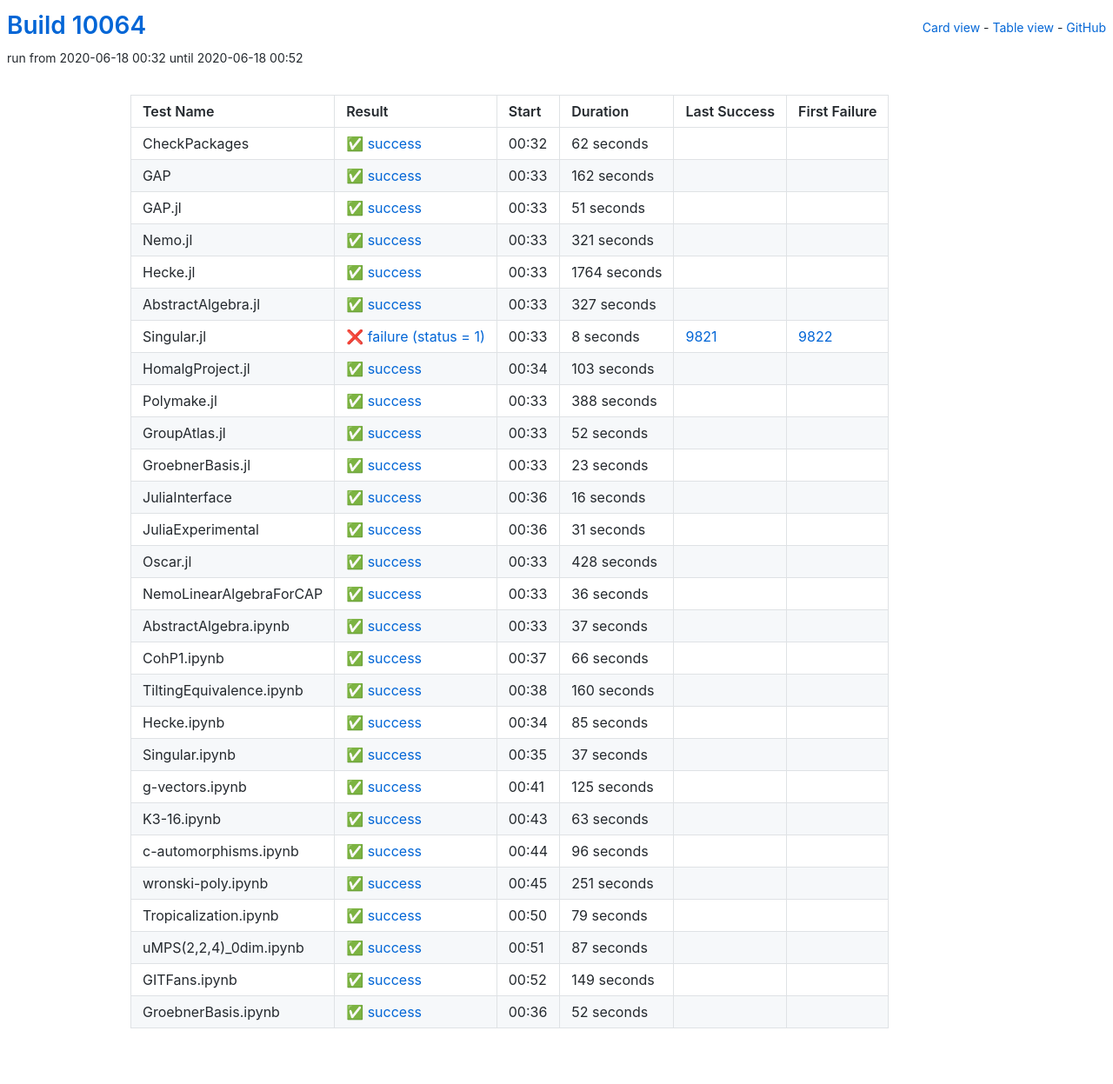
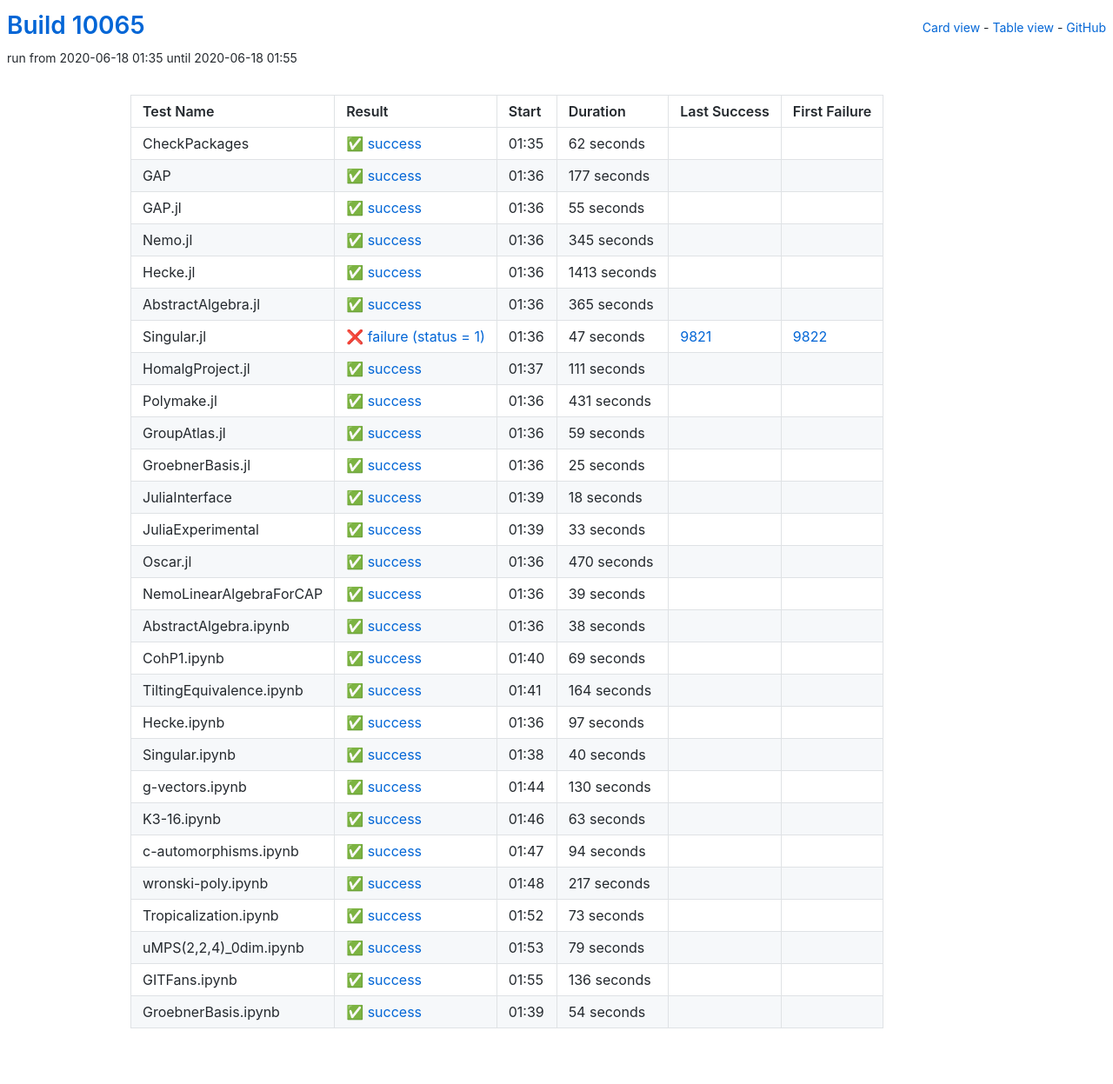
Before and after one commit to oscar-system/oscar-ci-status, a Jekyll site: the page built from table.html, in a window 1280 px wide. Shown: the whole page at 87% size. Built offline with Jekyll 4.4.1, drawn with Linux system fonts in a browser that asks for light colours.

Commit message:
Build #10065

```diff
--- a/_data/ci.yml
+++ b/_data/ci.yml
@@ -1,6 +1,6 @@
 ---
-build: 10064
-build_url: https://oscarci.mathematik.uni-kl.de/job/oscar/10064/
+build: 10065
+build_url: https://oscarci.mathematik.uni-kl.de/job/oscar/10065/
 job: oscar
 organization: oscar-system
 repo: oscar-ci-status
@@ -8,8 +8,8 @@
 tests:
 - name: CheckPackages
   id: checkpackages
-  log: https://oscarci.mathematik.uni-kl.de/job/oscar/10064/artifact/logs/build-10064/CheckPackages.log
-  start: 2020-06-18 00:32
+  log: https://oscarci.mathematik.uni-kl.de/job/oscar/10065/artifact/logs/build-10065/CheckPackages.log
+  start: 2020-06-18 01:35
   success: true
   exitcode: 0
   status: success
@@ -20,248 +20,248 @@
   first_failure_url:
 - name: GAP
   id: gap
-  log: https://oscarci.mathematik.uni-kl.de/job/oscar/10064/artifact/logs/build-10064/GAP.log
-  start: 2020-06-18 00:33
+  log: https://oscarci.mathematik.uni-kl.de/job/oscar/10065/artifact/logs/build-10065/GAP.log
+  start: 2020-06-18 01:36
   success: true
   exitcode: 0
   status: success
-  duration: 162
+  duration: 177
   last_success: false
   last_success_url:
   first_failure: false
   first_failure_url:
 - name: GAP.jl
   id: gap-jl
-  log: https://oscarci.mathematik.uni-kl.de/job/oscar/10064/artifact/logs/build-10064/GAP.jl.log
-  start: 2020-06-18 00:33
+  log: https://oscarci.mathematik.uni-kl.de/job/oscar/10065/artifact/logs/build-10065/GAP.jl.log
+  start: 2020-06-18 01:36
   success: true
   exitcode: 0
   status: success
-  duration: 51
+  duration: 55
   last_success: false
   last_success_url:
   first_failure: false
   first_failure_url:
 - name: Nemo.jl
   id: nemo-jl
-  log: https://oscarci.mathematik.uni-kl.de/job/oscar/10064/artifact/logs/build-10064/Nemo.jl.log
-  start: 2020-06-18 00:33
+  log: https://oscarci.mathematik.uni-kl.de/job/oscar/10065/artifact/logs/build-10065/Nemo.jl.log
+  start: 2020-06-18 01:36
   success: true
   exitcode: 0
   status: success
-  duration: 321
+  duration: 345
   last_success: false
   last_success_url:
   first_failure: false
   first_failure_url:
 - name: Hecke.jl
   id: hecke-jl
-  log: https://oscarci.mathematik.uni-kl.de/job/oscar/10064/artifact/logs/build-10064/Hecke.jl.log
-  start: 2020-06-18 00:33
+  log: https://oscarci.mathematik.uni-kl.de/job/oscar/10065/artifact/logs/build-10065/Hecke.jl.log
+  start: 2020-06-18 01:36
   success: true
   exitcode: 0
   status: success
-  duration: 1764
+  duration: 1413
   last_success: false
   last_success_url:
   first_failure: false
   first_failure_url:
 - name: AbstractAlgebra.jl
   id: abstractalgebra-jl
-  log: https://oscarci.mathematik.uni-kl.de/job/oscar/10064/artifact/logs/build-10064/AbstractAlgebra.jl.log
-  start: 2020-06-18 00:33
+  log: https://oscarci.mathematik.uni-kl.de/job/oscar/10065/artifact/logs/build-10065/AbstractAlgebra.jl.log
+  start: 2020-06-18 01:36
   success: true
   exitcode: 0
   status: success
-  duration: 327
+  duration: 365
   last_success: false
   last_success_url:
   first_failure: false
   first_failure_url:
 - name: Singular.jl
   id: singular-jl
-  log: https://oscarci.mathematik.uni-kl.de/job/oscar/10064/artifact/logs/build-10064/Singular.jl.log
-  start: 2020-06-18 00:33
+  log: https://oscarci.mathematik.uni-kl.de/job/oscar/10065/artifact/logs/build-10065/Singular.jl.log
+  start: 2020-06-18 01:36
   success: false
   exitcode: 1
   status: failure
-  duration: 8
+  duration: 47
   last_success: 9821
   last_success_url: https://oscarci.mathematik.uni-kl.de/job/oscar/9821/
   first_failure: 9822
   first_failure_url: https://oscarci.mathematik.uni-kl.de/job/oscar/9822/
 - name: HomalgProject.jl
   id: homalgproject-jl
-  log: https://oscarci.mathematik.uni-kl.de/job/oscar/10064/artifact/logs/build-10064/HomalgProject.jl.log
-  start: 2020-06-18 00:34
+  log: https://oscarci.mathematik.uni-kl.de/job/oscar/10065/artifact/logs/build-10065/HomalgProject.jl.log
+  start: 2020-06-18 01:37
   success: true
   exitcode: 0
   status: success
-  duration: 103
+  duration: 111
   last_success: false
   last_success_url:
   first_failure: false
   first_failure_url:
 - name: Polymake.jl
   id: polymake-jl
-  log: https://oscarci.mathematik.uni-kl.de/job/oscar/10064/artifact/logs/build-10064/Polymake.jl.log
-  start: 2020-06-18 00:33
+  log: https://oscarci.mathematik.uni-kl.de/job/oscar/10065/artifact/logs/build-10065/Polymake.jl.log
+  start: 2020-06-18 01:36
   success: true
   exitcode: 0
   status: success
-  duration: 388
+  duration: 431
   last_success: false
   last_success_url:
   first_failure: false
   first_failure_url:
 - name: GroupAtlas.jl
   id: groupatlas-jl
-  log: https://oscarci.mathematik.uni-kl.de/job/oscar/10064/artifact/logs/build-10064/GroupAtlas.jl.log
-  start: 2020-06-18 00:33
+  log: https://oscarci.mathematik.uni-kl.de/job/oscar/10065/artifact/logs/build-10065/GroupAtlas.jl.log
+  start: 2020-06-18 01:36
   success: true
   exitcode: 0
   status: success
-  duration: 52
+  duration: 59
   last_success: false
   last_success_url:
   first_failure: false
   first_failure_url:
 - name: GroebnerBasis.jl
   id: groebnerbasis-jl
-  log: https://oscarci.mathematik.uni-kl.de/job/oscar/10064/artifact/logs/build-10064/GroebnerBasis.jl.log
-  start: 2020-06-18 00:33
+  log: https://oscarci.mathematik.uni-kl.de/job/oscar/10065/artifact/logs/build-10065/GroebnerBasis.jl.log
+  start: 2020-06-18 01:36
   success: true
   exitcode: 0
   status: success
-  duration: 23
+  duration: 25
   last_success: false
   last_success_url:
   first_failure: false
   first_failure_url:
 - name: JuliaInterface
   id: juliainterface
-  log: https://oscarci.mathematik.uni-kl.de/job/oscar/10064/artifact/logs/build-10064/JuliaInterface.log
-  start: 2020-06-18 00:36
+  log: https://oscarci.mathematik.uni-kl.de/job/oscar/10065/artifact/logs/build-10065/JuliaInterface.log
+  start: 2020-06-18 01:39
   success: true
   exitcode: 0
   status: success
-  duration: 16
+  duration: 18
   last_success: false
   last_success_url:
   first_failure: false
   first_failure_url:
 - name: JuliaExperimental
   id: juliaexperimental
-  log: https://oscarci.mathematik.uni-kl.de/job/oscar/10064/artifact/logs/build-10064/JuliaExperimental.log
-  start: 2020-06-18 00:36
+  log: https://oscarci.mathematik.uni-kl.de/job/oscar/10065/artifact/logs/build-10065/JuliaExperimental.log
+  start: 2020-06-18 01:39
   success: true
   exitcode: 0
   status: success
-  duration: 31
+  duration: 33
   last_success: false
   last_success_url:
   first_failure: false
   first_failure_url:
 - name: Oscar.jl
   id: oscar-jl
-  log: https://oscarci.mathematik.uni-kl.de/job/oscar/10064/artifact/logs/build-10064/Oscar.jl.log
-  start: 2020-06-18 00:33
+  log: https://oscarci.mathematik.uni-kl.de/job/oscar/10065/artifact/logs/build-10065/Oscar.jl.log
+  start: 2020-06-18 01:36
   success: true
   exitcode: 0
   status: success
-  duration: 428
+  duration: 470
   last_success: false
   last_success_url:
   first_failure: false
   first_failure_url:
 - name: NemoLinearAlgebraForCAP
   id: nemolinearalgebraforcap
-  log: https://oscarci.mathematik.uni-kl.de/job/oscar/10064/artifact/logs/build-10064/NemoLinearAlgebraForCAP.log
-  start: 2020-06-18 00:33
+  log: https://oscarci.mathematik.uni-kl.de/job/oscar/10065/artifact/logs/build-10065/NemoLinearAlgebraForCAP.log
+  start: 2020-06-18 01:36
   success: true
   exitcode: 0
   status: success
-  duration: 36
+  duration: 39
   last_success: false
   last_success_url:
   first_failure: false
   first_failure_url:
 - name: AbstractAlgebra.ipynb
   id: abstractalgebra-ipynb
-  log: https://oscarci.mathematik.uni-kl.de/job/oscar/10064/artifact/logs/build-10064/AbstractAlgebra.ipynb.log
-  start: 2020-06-18 00:33
+  log: https://oscarci.mathematik.uni-kl.de/job/oscar/10065/artifact/logs/build-10065/AbstractAlgebra.ipynb.log
+  start: 2020-06-18 01:36
   success: true
   exitcode: 0
   status: success
-  duration: 37
+  duration: 38
   last_success: false
   last_success_url:
   first_failure: false
   first_failure_url:
 - name: CohP1.ipynb
   id: cohp1-ipynb
-  log: https://oscarci.mathematik.uni-kl.de/job/oscar/10064/artifact/logs/build-10064/CohP1.ipynb.log
-  start: 2020-06-18 00:37
+  log: https://oscarci.mathematik.uni-kl.de/job/oscar/10065/artifact/logs/build-10065/CohP1.ipynb.log
+  start: 2020-06-18 01:40
   success: true
   exitcode: 0
   status: success
-  duration: 66
+  duration: 69
   last_success: false
   last_success_url:
   first_failure: false
   first_failure_url:
 - name: TiltingEquivalence.ipynb
   id: tiltingequivalence-ipynb
-  log: https://oscarci.mathematik.uni-kl.de/job/oscar/10064/artifact/logs/build-10064/TiltingEquivalence.ipynb.log
-  start: 2020-06-18 00:38
+  log: https://oscarci.mathematik.uni-kl.de/job/oscar/10065/artifact/logs/build-10065/TiltingEquivalence.ipynb.log
+  start: 2020-06-18 01:41
   success: true
   exitcode: 0
   status: success
-  duration: 160
+  duration: 164
   last_success: false
   last_success_url:
   first_failure: false
   first_failure_url:
 - name: Hecke.ipynb
   id: hecke-ipynb
-  log: https://oscarci.mathematik.uni-kl.de/job/oscar/10064/artifact/logs/build-10064/Hecke.ipynb.log
-  start: 2020-06-18 00:34
+  log: https://oscarci.mathematik.uni-kl.de/job/oscar/10065/artifact/logs/build-10065/Hecke.ipynb.log
+  start: 2020-06-18 01:36
   success: true
   exitcode: 0
   status: success
-  duration: 85
+  duration: 97
   last_success: false
   last_success_url:
   first_failure: false
   first_failure_url:
 - name: Singular.ipynb
   id: singular-ipynb
-  log: https://oscarci.mathematik.uni-kl.de/job/oscar/10064/artifact/logs/build-10064/Singular.ipynb.log
-  start: 2020-06-18 00:35
+  log: https://oscarci.mathematik.uni-kl.de/job/oscar/10065/artifact/logs/build-10065/Singular.ipynb.log
+  start: 2020-06-18 01:38
   success: true
   exitcode: 0
   status: success
-  duration: 37
+  duration: 40
   last_success: false
   last_success_url:
   first_failure: false
   first_failure_url:
 - name: g-vectors.ipynb
   id: g-vectors-ipynb
-  log: https://oscarci.mathematik.uni-kl.de/job/oscar/10064/artifact/logs/build-10064/g-vectors.ipynb.log
-  start: 2020-06-18 00:41
+  log: https://oscarci.mathematik.uni-kl.de/job/oscar/10065/artifact/logs/build-10065/g-vectors.ipynb.log
+  start: 2020-06-18 01:44
   success: true
   exitcode: 0
   status: success
-  duration: 125
+  duration: 130
   last_success: false
   last_success_url:
   first_failure: false
   first_failure_url:
 - name: K3-16.ipynb
   id: k3-16-ipynb
-  log: https://oscarci.mathematik.uni-kl.de/job/oscar/10064/artifact/logs/build-10064/K3-16.ipynb.log
-  start: 2020-06-18 00:43
+  log: https://oscarci.mathematik.uni-kl.de/job/oscar/10065/artifact/logs/build-10065/K3-16.ipynb.log
+  start: 2020-06-18 01:46
   success: true
   exitcode: 0
   status: success
@@ -272,32 +272,44 @@
   first_failure_url:
 - name: c-automorphisms.ipynb
   id: c-automorphisms-ipynb
-  log: https://oscarci.mathematik.uni-kl.de/job/oscar/10064/artifact/logs/build-10064/c-automorphisms.ipynb.log
-  start: 2020-06-18 00:44
+  log: https://oscarci.mathematik.uni-kl.de/job/oscar/10065/artifact/logs/build-10065/c-automorphisms.ipynb.log
+  start: 2020-06-18 01:47
   success: true
   exitcode: 0
   status: success
-  duration: 96
+  duration: 94
   last_success: false
   last_success_url:
   first_failure: false
   first_failure_url:
 - name: wronski-poly.ipynb
   id: wronski-poly-ipynb
-  log: https://oscarci.mathematik.uni-kl.de/job/oscar/10064/artifact/logs/build-10064/wronski-poly.ipynb.log
-  start: 2020-06-18 00:45
+  log: https://oscarci.mathematik.uni-kl.de/job/oscar/10065/artifact/logs/build-10065/wronski-poly.ipynb.log
+  start: 2020-06-18 01:48
   success: true
   exitcode: 0
   status: success
-  duration: 251
+  duration: 217
   last_success: false
   last_success_url:
   first_failure: false
   first_failure_url:
 - name: Tropicalization.ipynb
   id: tropicalization-ipynb
-  log: https://oscarci.mathematik.uni-kl.de/job/oscar/10064/artifact/logs/build-10064/Tropicalization.ipynb.log
-  start: 2020-06-18 00:50
+  log: https://oscarci.mathematik.uni-kl.de/job/oscar/10065/artifact/logs/build-10065/Tropicalization.ipynb.log
+  start: 2020-06-18 01:52
+  success: true
+  exitcode: 0
+  status: success
+  duration: 73
+  last_success: false
+  last_success_url:
+  first_failure: false
+  first_failure_url:
+- name: uMPS(2,2,4)_0dim.ipynb
+  id: umps-2-2-4-0dim-ipynb
+  log: https://oscarci.mathematik.uni-kl.de/job/oscar/10065/artifact/logs/build-10065/uMPS-2-2-4-_0dim.ipynb.log
+  start: 2020-06-18 01:53
   success: true
   exitcode: 0
   status: success
@@ -306,38 +318,26 @@
   last_success_url:
   first_failure: false
   first_failure_url:
-- name: uMPS(2,2,4)_0dim.ipynb
-  id: umps-2-2-4-0dim-ipynb
-  log: https://oscarci.mathematik.uni-kl.de/job/oscar/10064/artifact/logs/build-10064/uMPS-2-2-4-_0dim.ipynb.log
-  start: 2020-06-18 00:51
+- name: GITFans.ipynb
+  id: gitfans-ipynb
+  log: https://oscarci.mathematik.uni-kl.de/job/oscar/10065/artifact/logs/build-10065/GITFans.ipynb.log
+  start: 2020-06-18 01:55
   success: true
   exitcode: 0
   status: success
-  duration: 87
-  last_success: false
-  last_success_url:
-  first_failure: false
-  first_failure_url:
-- name: GITFans.ipynb
-  id: gitfans-ipynb
-  log: https://oscarci.mathematik.uni-kl.de/job/oscar/10064/artifact/logs/build-10064/GITFans.ipynb.log
-  start: 2020-06-18 00:52
-  success: true
-  exitcode: 0
-  status: success
-  duration: 149
+  duration: 136
   last_success: false
   last_success_url:
   first_failure: false
   first_failure_url:
 - name: GroebnerBasis.ipynb
   id: groebnerbasis-ipynb
-  log: https://oscarci.mathematik.uni-kl.de/job/oscar/10064/artifact/logs/build-10064/GroebnerBasis.ipynb.log
-  start: 2020-06-18 00:36
+  log: https://oscarci.mathematik.uni-kl.de/job/oscar/10065/artifact/logs/build-10065/GroebnerBasis.ipynb.log
+  start: 2020-06-18 01:39
   success: true
   exitcode: 0
   status: success
-  duration: 52
+  duration: 54
   last_success: false
   last_success_url:
   first_failure: false
```
Also changed, not shown: README.md.
